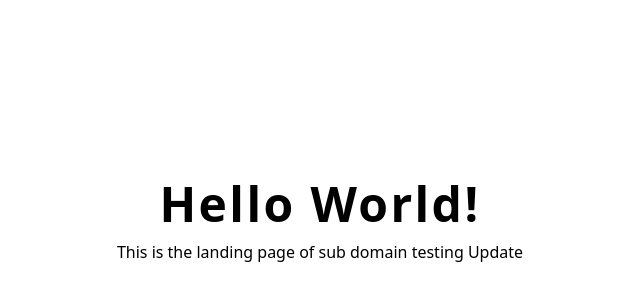
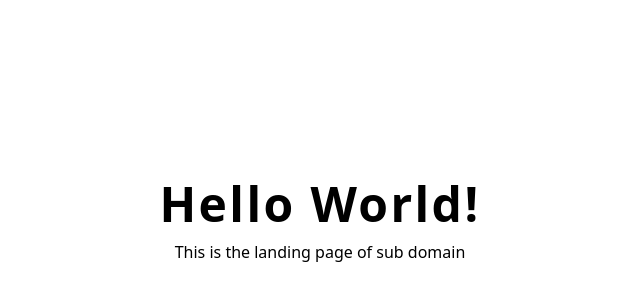
Before and after one commit to kiigeeks/html, a plain HTML site: page index.html in a window 1280 px wide. Shown: the part 178-478 px from the top of the page, without its empty margins (320-960 px from the left). Drawn offline with nearby package versions, Linux system fonts and the light colour scheme.

Commit message:
Update Description

```diff
--- a/index.html
+++ b/index.html
@@ -9,7 +9,7 @@
 <body class="flex items-center justify-center h-screen text-center">
     <div>
         <h1 class="text-5xl font-bold tracking-wider">Hello World!</h1>
-        <p class="mt-3">This is the landing page of sub domain testing Update</p>
+        <p class="mt-3">This is the landing page of sub domain</p>
     </div>
 </body>
 </html>
```
